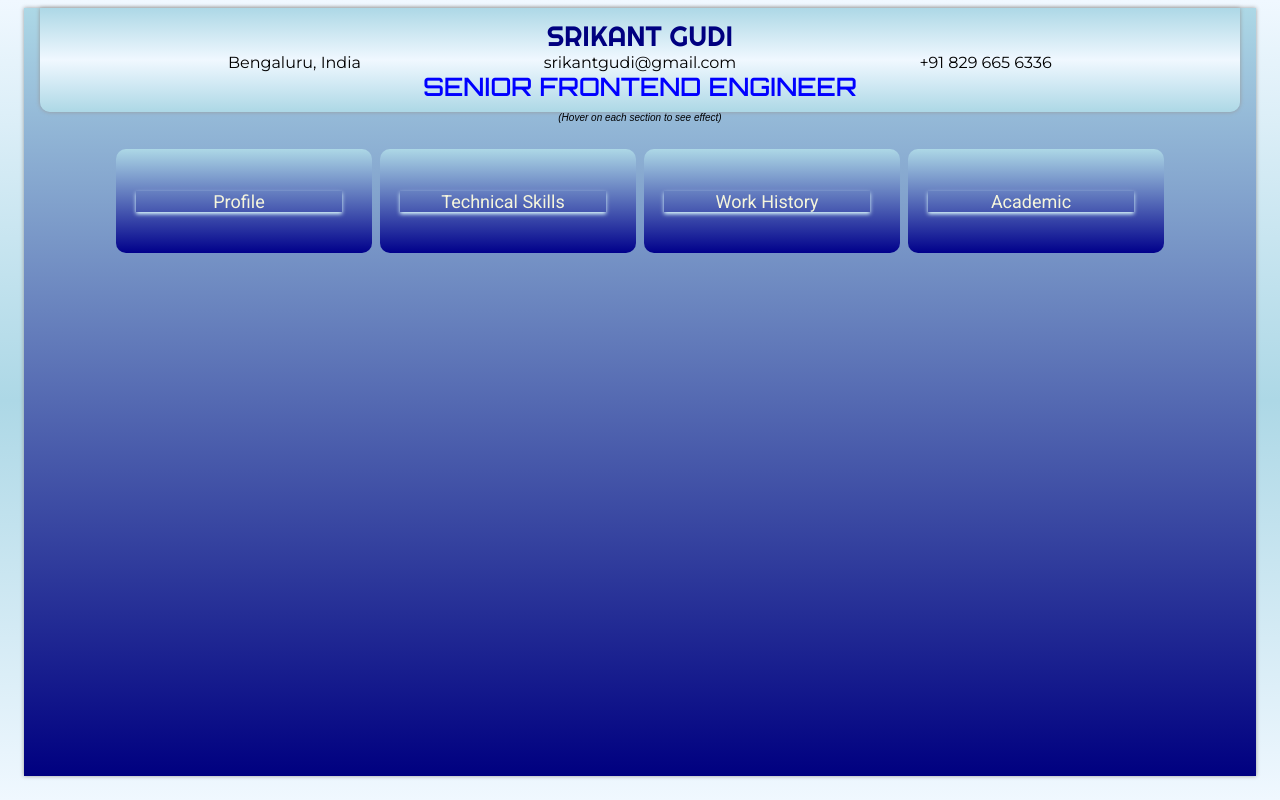
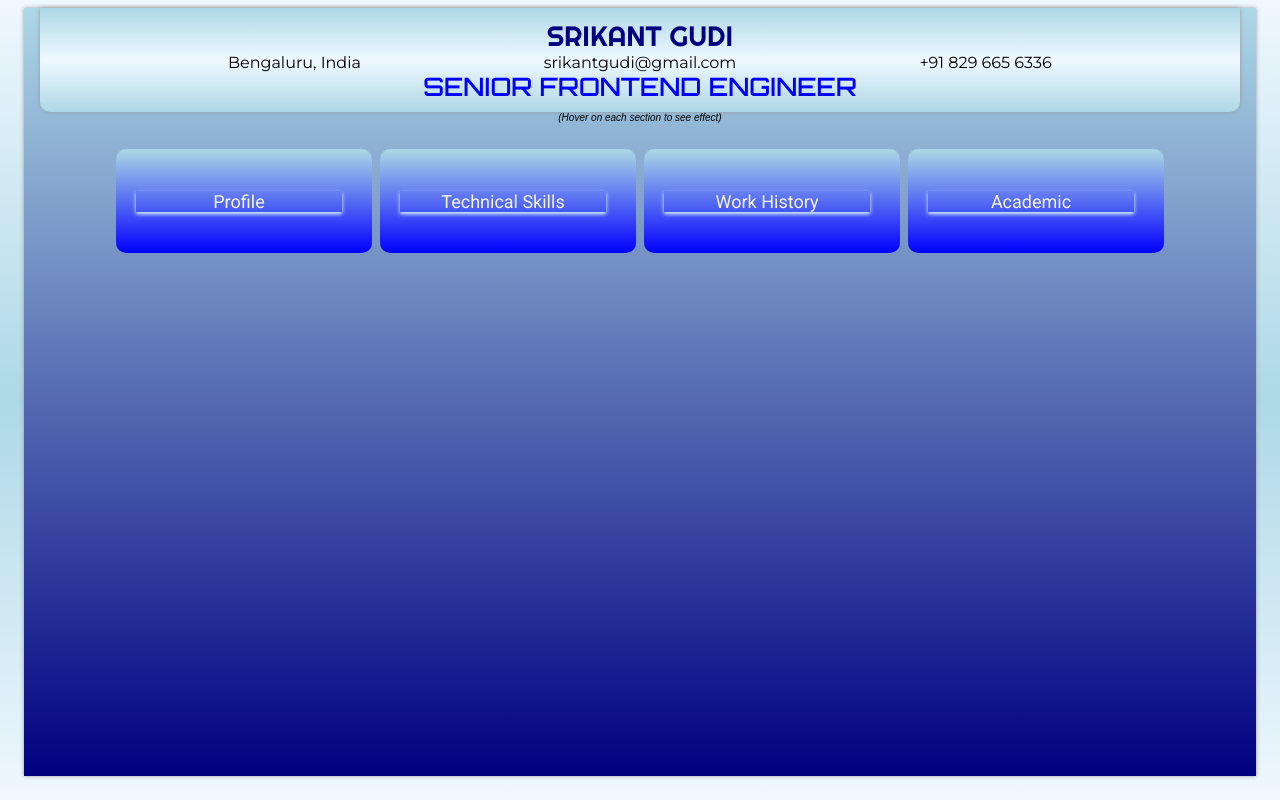
Before and after one commit to srikantgudi/srikantgudi.github.io, a Svelte app: page / in a window 1280 px wide. Built offline with nearby package versions, Linux system fonts and the light colour scheme.

Commit message:
Update App.svelte

```diff
--- a/src/App.svelte
+++ b/src/App.svelte
@@ -159,7 +159,7 @@
     position: relative;
     top: 1em;
     height: 4em;
-    background: linear-gradient(lightblue, darkblue);
+    background: linear-gradient(lightblue, blue);
     border-radius: 10px;
     color: beige;
     justify-content: center;
```
